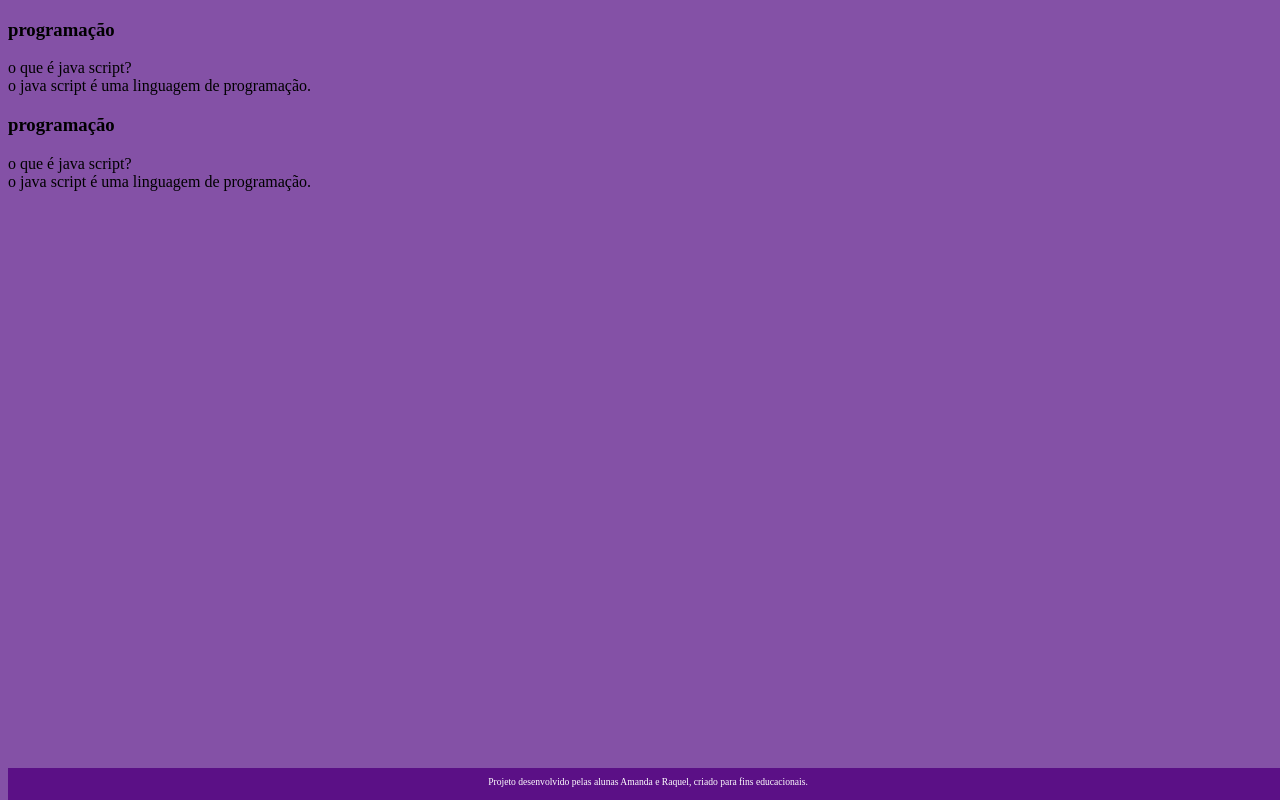
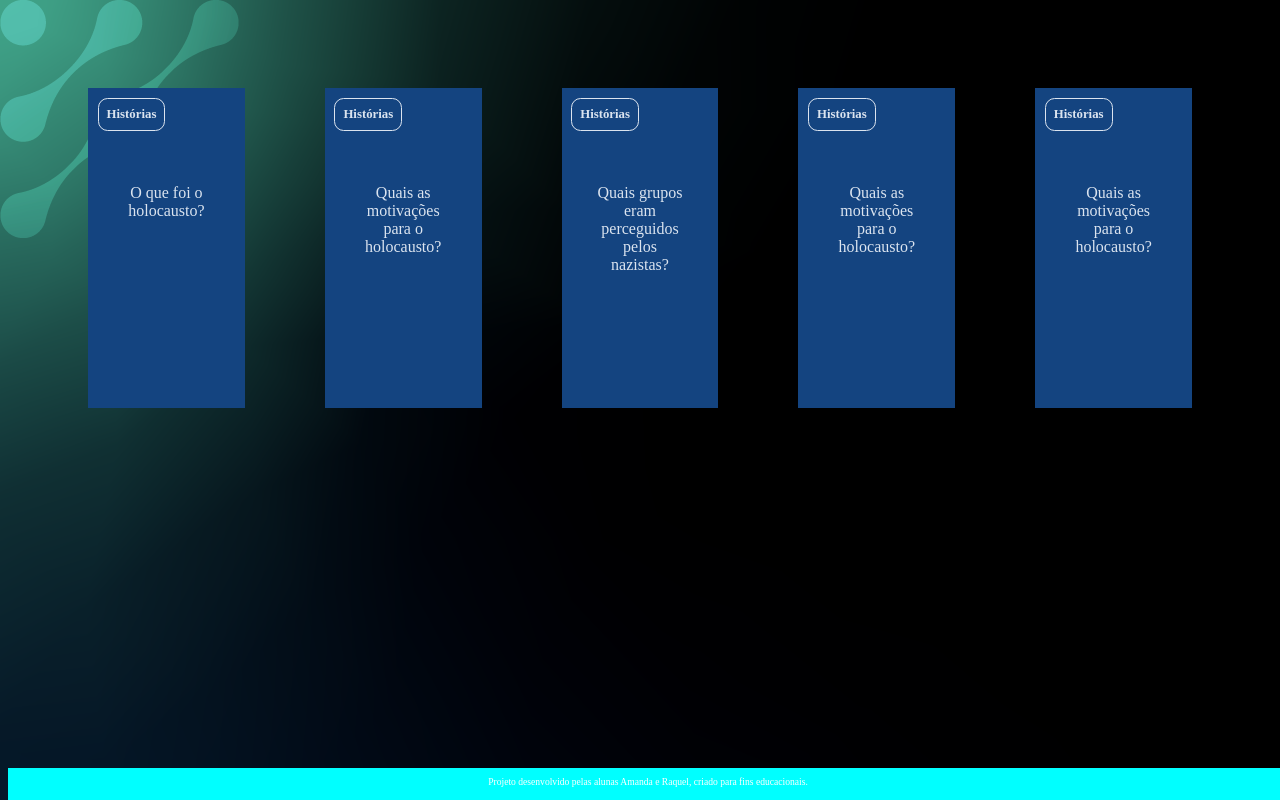
Before and after one commit to amanda5698/flashback_01, a plain HTML site: page index.html in a window 1280 px wide. Drawn offline with Linux system fonts and the light colour scheme.

Commit message:
Add files via upload

```diff
--- a/index.html
+++ b/index.html
@@ -4,7 +4,7 @@
 <head>
     <meta charset="UTF-8">
     <meta name="viewport" content="width=device-width, initial-scale=1.0">
-    <link rel="stylesheet" href="assets/style.css">
+    <link rel="stylesheet" href="style.css">
     <title>flashcard</title>
 </head>
 
@@ -13,26 +13,61 @@
         <section id="container">
             <article class="cartao">
                 <div class="cartao__conteudo">
-                    <h3>programação</h3>
+                    <h3>Histórias</h3>
                     <div class="cartao__conteudo__pergunta">
-                        o que é java script?
+                       <p>O que foi o holocausto?</p>
                     </div>
                     <div class="cartao__conteudo__resposta">
-                        o java script é uma linguagem de programação.
+                        <p>Foi um genocídio ou assassinato em massa de cerca de 6 milhões de judeus durante a Segunda Guerra Mundial.</p>
                     </div>
                 </div>
             </article>
             <article class="cartao">
                 <div class="cartao__conteudo">
-                    <h3>programação</h3>
+                    <h3>Histórias</h3>
                     <div class="cartao__conteudo__pergunta">
-                        o que é java script?
+                        <p>Quais as motivações para o holocausto?</p>
                     </div>
                     <div class="cartao__conteudo__resposta">
-                        o java script é uma linguagem de programação.
+                        <p>O holocausto teve motivações preconceituosas como intolerâcia a religião, cor, sexulidade e origem.</p>
                     </div>
                 </div>
             </article>
+            <article class="cartao">
+                <div class="cartao__conteudo">
+                    <h3>Histórias</h3>
+                    <div class="cartao__conteudo__pergunta">
+                        <p>Quais grupos eram perceguidos pelos nazistas?</p>
+                    </div>
+                    <div class="cartao__conteudo__resposta">
+                        <p>Os principais grupos eram aqueles que não seguiam os padrões, ou seja, judeus, negros, homossexuais, deficientes e outras minorias.</p>
+                    </div>
+                </div>
+            </article>
+        </article>
+        <article class="cartao">
+            <div class="cartao__conteudo">
+                <h3>Histórias</h3>
+                <div class="cartao__conteudo__pergunta">
+                    <p>Quais as motivações para o holocausto?</p>
+                </div>
+                <div class="cartao__conteudo__resposta">
+                    <p>O holocausto teve motivações preconceituosas como intolerâcia a religião, cor, sexulidade e origem.</p>
+                </div>
+            </div>
+        </article>
+    </article>
+    <article class="cartao">
+        <div class="cartao__conteudo">
+            <h3>Histórias</h3>
+            <div class="cartao__conteudo__pergunta">
+                <p>Quais as motivações para o holocausto?</p>
+            </div>
+            <div class="cartao__conteudo__resposta">
+                <p>O holocausto teve motivações preconceituosas como intolerâcia a religião, cor, sexulidade e origem.</p>
+            </div>
+        </div>
+    </article>
         </section>
     </main>
     <footer>
--- /dev/null
+++ b/style.css
@@ -0,0 +1,103 @@
+:root {
+    --text-color: #DBE4EF;
+    --card-front-color: #144480;
+    --card-back-color: #00F4BF;
+}
+
+
+body {
+    background: url('assets/img/bg-desktop.webp');
+    font-family: Bai Jamjuree;
+}
+
+#container {
+    display: flex;
+    flex-wrap: wrap;
+    justify-content: space-between;
+    padding: 4rem;
+    gap: 3rem;
+}
+
+.cartao {
+
+    margin: 1rem 1rem;
+    height: 20rem;
+    flex-grow: 1;
+    flex-basis: calc(3% - 6rem);
+}
+
+.cartao__conteudo {
+    background-color: var(--card-front-color);
+    text-align: center;
+    height: 100%;
+    transform-style: preserve-3d;
+    transition: transform 300ms ease-in-out;
+}
+
+.cartao__conteudo h3 {
+    color: var(--text-color);
+    border: 1px solid var(--text-color);
+    text-align: left;
+    padding: 0.5rem;
+    position: absolute;
+    margin: 0.6rem;
+    border-radius: 0.6rem;
+    font-size: 1vw;
+    backface-visibility: hidden;
+}
+
+.cartao__conteudo p {
+    margin-top: 1rem;
+    padding: 2rem;
+    margin-top: 4rem;
+}
+
+.cartao__conteudo__pergunta p {
+    color: var(--text-color);
+    font-weight: 500;
+}
+
+.cartao__conteudo__resposta p {
+    color: var(--card-back-color);
+    font-weight: 700;
+}
+
+.cartao :hover .cartao__conteudo {
+    transform: rotateY(180deg);
+}
+
+.cartao__conteudo__pergunta,
+.cartao__conteudo__resposta {
+    backface-visibility: hidden;
+    position: absolute;
+    height: 200%;
+    width: 100%;
+}
+
+.cartao__conteudo__resposta {
+    transform: rotateY(180deg);
+}
+
+
+
+
+
+
+
+
+
+
+footer {
+    background-color: rgb(91, 16, 134);
+    color: rgb(255, 255, 255);
+    position: fixed;
+    bottom: 0;
+    width: 100%;    background-color: aqua;
+    height: 2rem;
+}
+
+footer p {
+    text-align: center;
+    font-size: 0.6rem;
+    margin-top: 0.5rem;
+}
```
Also changed, not shown: assets/img/bg-desktop.webp (added), assets/img/bg-mobile.webp (added), assets/img/bg-tablet.webp (added).
